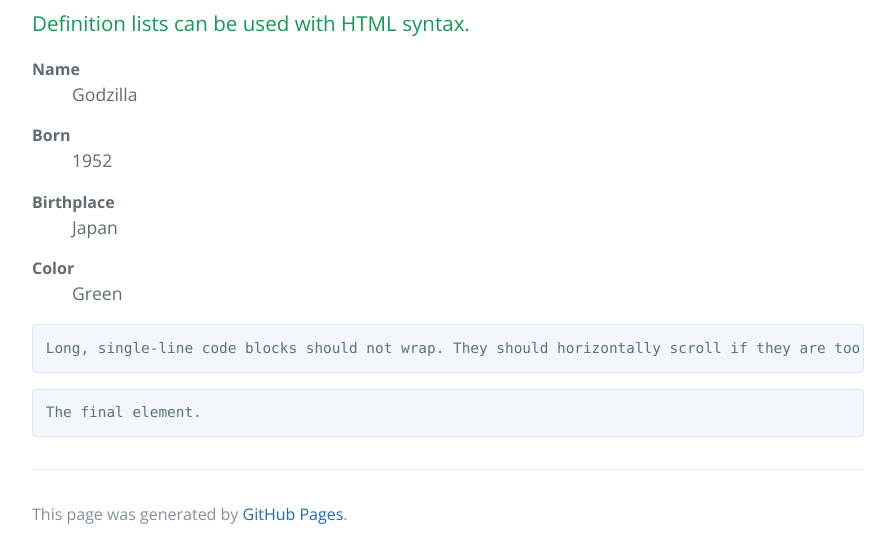
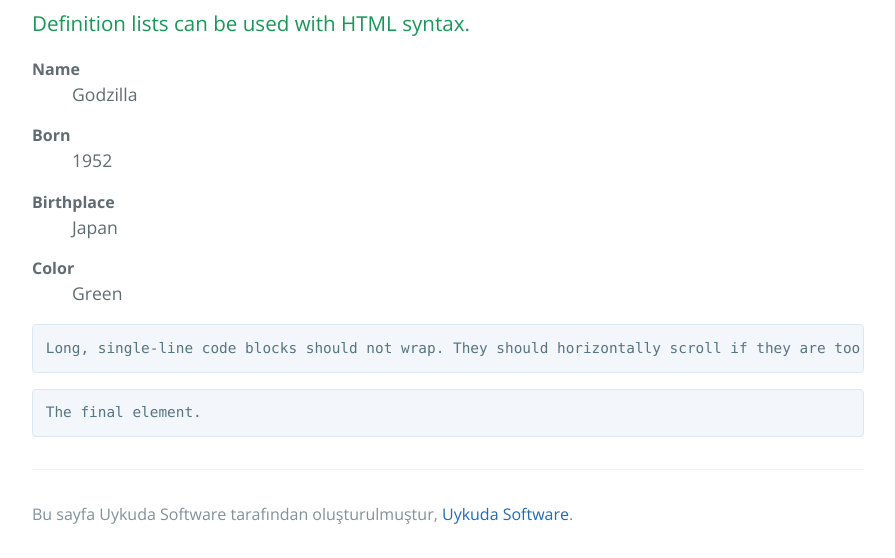
Before and after one commit to uykuda/uykuda.github.io, a Jekyll site: the page built from index.md, in a window 1280 px wide and 900 px high, scrolled down 3015 px, cut to the strip 342-900 px from the top of the window. Shown: the whole strip, without its empty margins (192-1087 px from the left). Built offline with Jekyll 4.4.1, drawn with Linux system fonts in a browser that asks for light colours.

Commit message:
Update default.html

```diff
--- a/_layouts/default.html
+++ b/_layouts/default.html
@@ -19,7 +19,7 @@
     <link rel="preconnect" href="https://fonts.gstatic.com">
     <link rel="preload" href="https://fonts.googleapis.com/css?family=Open+Sans:400,700&display=swap" as="style" type="text/css" crossorigin>
     <meta name="viewport" content="width=device-width, initial-scale=1">
-    <meta name="theme-color" content="#157878">
+    <meta name="theme-color" content="#323232">
     <meta name="apple-mobile-web-app-status-bar-style" content="black-translucent">
     <link rel="stylesheet" href="{{ '/assets/css/style.css?v=' | append: site.github.build_revision | relative_url }}">
   </head>
@@ -33,8 +33,8 @@
         <a href="{{ site.github.repository_url }}" class="btn">View on GitHub</a>
       {% endif %}
       {% if site.show_downloads %}
-        <a href="{{ site.github.zip_url }}" class="btn">Download .zip</a>
-        <a href="{{ site.github.tar_url }}" class="btn">Download .tar.gz</a>
+        <a href="{{ site.github.zip_url }}" class="btn">uykudapps indir</a>
+        <!--a href="{{ site.github.tar_url }}" class="btn">Download .tar.gz</a-->
       {% endif %}
     </header>
 
@@ -45,7 +45,7 @@
         {% if site.github.is_project_page %}
           <span class="site-footer-owner"><a href="{{ site.github.repository_url }}">{{ site.github.repository_name }}</a> is maintained by <a href="{{ site.github.owner_url }}">{{ site.github.owner_name }}</a>.</span>
         {% endif %}
-        <span class="site-footer-credits">This page was generated by <a href="https://pages.github.com">GitHub Pages</a>.</span>
+        <span class="site-footer-credits">Bu sayfa Uykuda Software tarafından oluşturulmuştur, <a href="https://uykuda.github.io">Uykuda Software</a>.</span>
       </footer>
     </main>
   </body>
```
